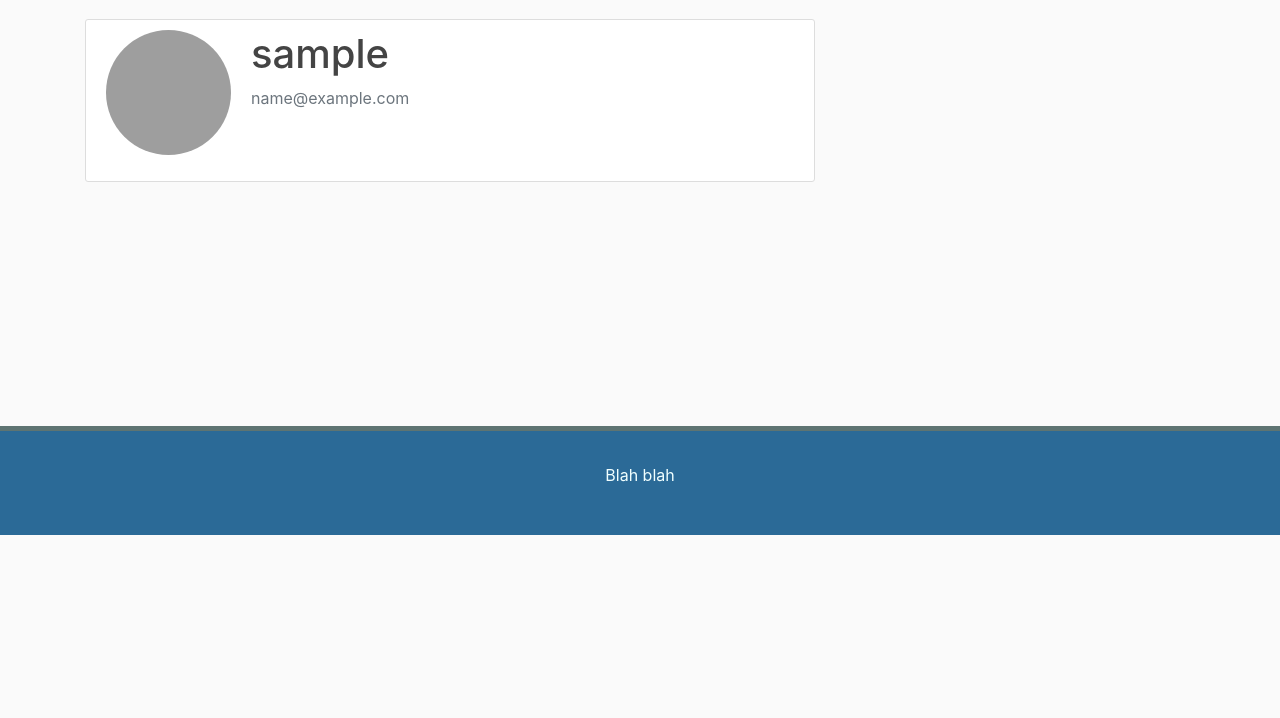
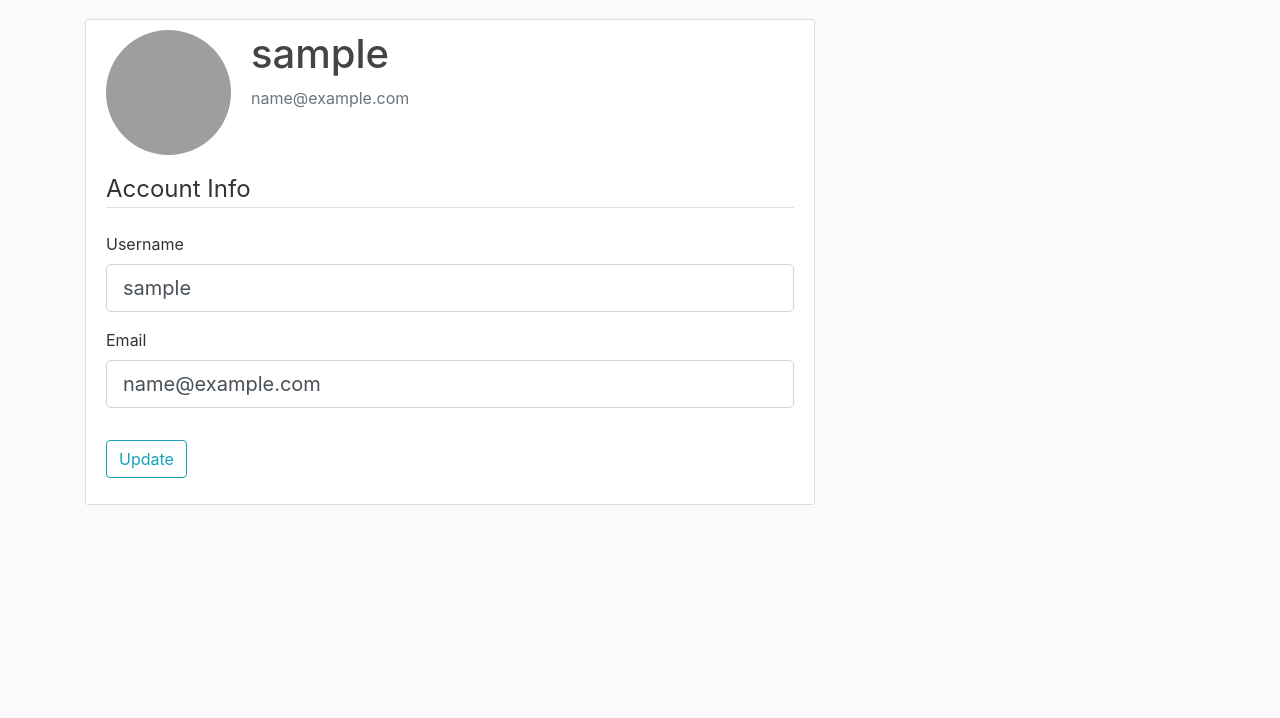
Before and after one commit to D-Bits/Flask-Blog, a Flask app: page /account in a window 1280 px wide. Shown: the part 61-779 px from the top of the page. Before the commit the page ends 596 px from the top, so only its background shows below. Run offline with Flask 2, Linux system fonts and the light colour scheme; the visitor is signed in with stand-in values (Sample User, id 1); data comes from the database, SQL or seed files in the repository; some libraries are stand-ins or nearby versions; grey boxes are pictures that could not be loaded.

Commit message:
Fixing user auth

```diff
--- a/blog/forms.py
+++ b/blog/forms.py
@@ -1,4 +1,5 @@
 from flask_wtf import FlaskForm
+from flask_login import current_user
 from wtforms import StringField, PasswordField, SubmitField, BooleanField
 from wtforms.validators import DataRequired, Length, Email, EqualTo, ValidationError
 from blog.models import User
@@ -16,7 +17,7 @@ class RegistrationForm(FlaskForm):
     # Make sure username is unique
     def validate_username(self, username):
 
-        user = User.query.filter_by(username.data).first()
+        user = User.query.filter_by(username=username.data).first()
 
         if user:
 
@@ -25,7 +26,7 @@ class RegistrationForm(FlaskForm):
     # Make sure email is unique
     def validate_email(self, email):
 
-        email = User.query.filter_by(email.data).first()
+        email = User.query.filter_by(email=email.data).first()
 
         if email:
 
@@ -39,3 +40,27 @@ class LoginForm(FlaskForm):
     password = PasswordField('Password', validators=[DataRequired()])
     remember = BooleanField('Remember Me')
     submit = SubmitField('Login')
+
+
+# For updating profile info
+class UpdateAccountInfo(FlaskForm):
+
+    username = StringField('Username', validators=[DataRequired(), Length(min=2, max=25)])
+    email = StringField('Email', validators=[DataRequired(), Email()])
+    submit = SubmitField('Update')
+
+    # Make sure username is unique
+    def validate_username(self, username):
+
+        if username.data != current_user.username:
+            user = User.query.filter_by(username=username.data).first()
+            if user:
+                raise ValidationError('That username is taken. Please choose a different one.')
+
+    # Make sure email is unique
+    def validate_email(self, email):
+
+        if email.data != current_user.email:
+            user = User.query.filter_by(email=email.data).first()
+            if user:
+                raise ValidationError('That email is already taken. Please choose a different one.')
--- a/blog/routes.py
+++ b/blog/routes.py
@@ -1,6 +1,6 @@
 from flask import render_template, redirect, url_for, flash, request
 from flask_login import login_user, current_user, logout_user, login_required
-from blog.forms import RegistrationForm, LoginForm
+from blog.forms import RegistrationForm, LoginForm, UpdateAccountInfo
 from blog import app, bcrypt, db
 from blog.models import User
 
@@ -35,55 +35,42 @@ def about():
 
 
 # Register new users
-@app.route('/register', methods=["GET", "POST"])
+@app.route("/register", methods=['GET', 'POST'])
 def register():
 
-    # Redirect current user to home, if logged in
     if current_user.is_authenticated:
-
         return redirect(url_for('index'))
 
     form = RegistrationForm()
 
     if form.validate_on_submit():
-
-        # Hash AND salt the user's password w/ Bcrypt
         hashed_pass = bcrypt.generate_password_hash(form.password.data).decode('utf-8')
         user = User(username=form.username.data, email=form.email.data, password=hashed_pass)
-        # Add the new user to the db, and commit the transaction
         db.session.add(user)
         db.session.commit()
-
-        flash(f"Account created for {form.username.data}!", 'success')
-
+        flash('Your account has been created! You are now able to log in', 'success')
         return redirect(url_for('login'))
 
-    return render_template('register.html', form=form, title="Register")
+    return render_template('register.html', title='Register', form=form)
 
 
-# Login existing users
-@app.route('/login', methods=["GET", "POST"])
+@app.route("/login", methods=['GET', 'POST'])
 def login():
 
-    # Redirect current user to home, if logged in
     if current_user.is_authenticated:
-
-        return redirect(url_for('index'))
-
+        return redirect(url_for('home'))
     form = LoginForm()
 
     if form.validate_on_submit():
-
         user = User.query.filter_by(email=form.email.data).first()
         if user and bcrypt.check_password_hash(user.password, form.password.data):
             login_user(user, remember=form.remember.data)
             next_page = request.args.get('next')
-            # Redirect to next page, if next page exists. Otherwise, redirect to home
             return redirect(next_page) if next_page else redirect(url_for('index'))
         else:
-            flash("Login failed. Please check username and/or password.", "danger")
+            flash('Login Unsuccessful. Please check email and password', 'danger')
 
-    return render_template('login.html', form=form, title="Login")
+    return render_template('login.html', title='Login', form=form)
 
 
 # Logout users that are currently logged in
@@ -97,8 +84,27 @@ def logout():
 
 
 # Route for user's account page
-@app.route('/account')
+@app.route('/account', methods=["GET", "POST"])
 @login_required
 def account():
 
-    return render_template('account.html', title="Account")
+    form = UpdateAccountInfo()
+    # Logic for updating user account info
+    if form.validate_on_submit():
+
+        current_user.username = form.username.data
+        current_user.email = form.email.data
+        db.session.commit()
+        flash("Account updated successfully", 'success')
+
+        return redirect(url_for('account'))
+
+    # Populate form fields w/ users's current info
+    elif request.method == "GET":
+
+        form.username.data = current_user.username
+        form.email.data = current_user.email
+
+    image_file = url_for('static', filename='profile_pics/' + current_user.profile_image_file_name)
+
+    return render_template('account.html', title="Account", image_file=image_file, form=form)
--- a/blog/templates/account.html
+++ b/blog/templates/account.html
@@ -4,12 +4,57 @@
 
     <div class="content-section">
         <div class="media">
-            <img src="{{current_user.profile_image_file_name}}" alt="" class="rounded-circle account-img">
+            <img src="{{image_file}}" alt="" class="rounded-circle account-img">
             <div class="media-body">
                 <h2 class="account-heading">{{current_user.username}}</h2>
                 <p class="text-secondary">{{current_user.email}}</p>
             </div>
         </div>
+
+        <!--Begin form-->
+
+            <form action="" method="post">
+                <!--Add CSRF token-->
+                {{ form.hidden_tag() }}
+                <fieldset class="form-group">
+                    <legend class="border-bottom mb-4">Account Info</legend>
+
+                    <div class="form-group">
+                        {{ form.username.label(class="form-control-label") }}
+                        <!--Error handling-->
+                        {% if form.username.errors %}
+                            {{ form.username(class="form-control form-control-lg is-invalid") }}
+                            <div class="invalid-feedback">
+                                {% for error in form.username.errors %}
+                                    <span>{{ error }}</span>
+                                {% endfor %}
+                            </div>
+                        {% else %}
+                            {{ form.username(class="form-control form-control-lg") }}
+                        {% endif %}
+                    </div>
+
+                    <div class="form-group">
+                        {{ form.email.label(class="form-control-label") }}
+                        <!--Error handling-->
+                        {% if form.email.errors %}
+                            {{ form.email(class="form-control form-control-lg is-invalid") }}
+                            <div class="invalid-feedback">
+                                {% for error in form.email.errors %}
+                                    <span>{{ error }}</span>
+                                {% endfor %}
+                            </div>
+                        {% else %}
+                            {{ form.email(class="form-control form-control-lg") }}
+                        {% endif %}
+                    </div>
+
+                </fieldset>
+                <div class="form-group">
+                    {{ form.submit(class="btn btn-outline-info") }}
+                </div>
+            </form>
+
     </div>
 
 {% endblock %}
```
Also changed, not shown: blog/templates/register.html (+3 -10 lines).
